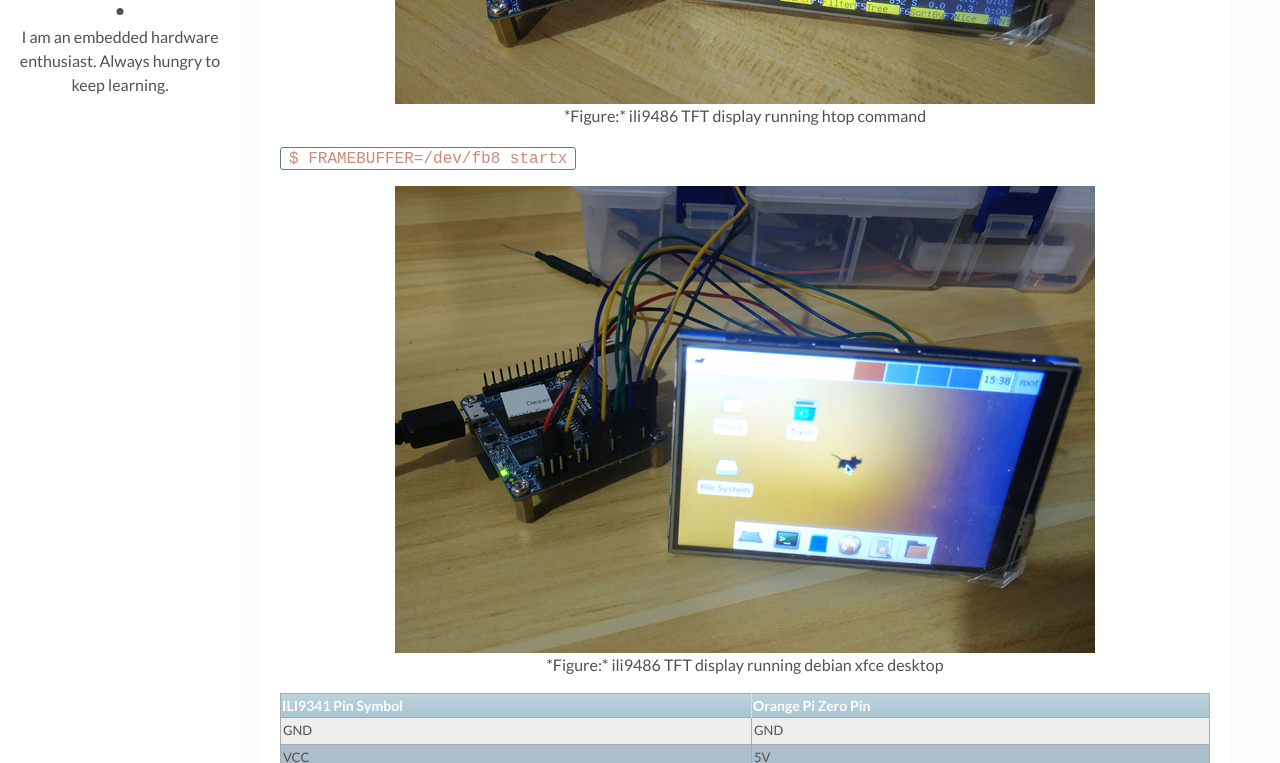
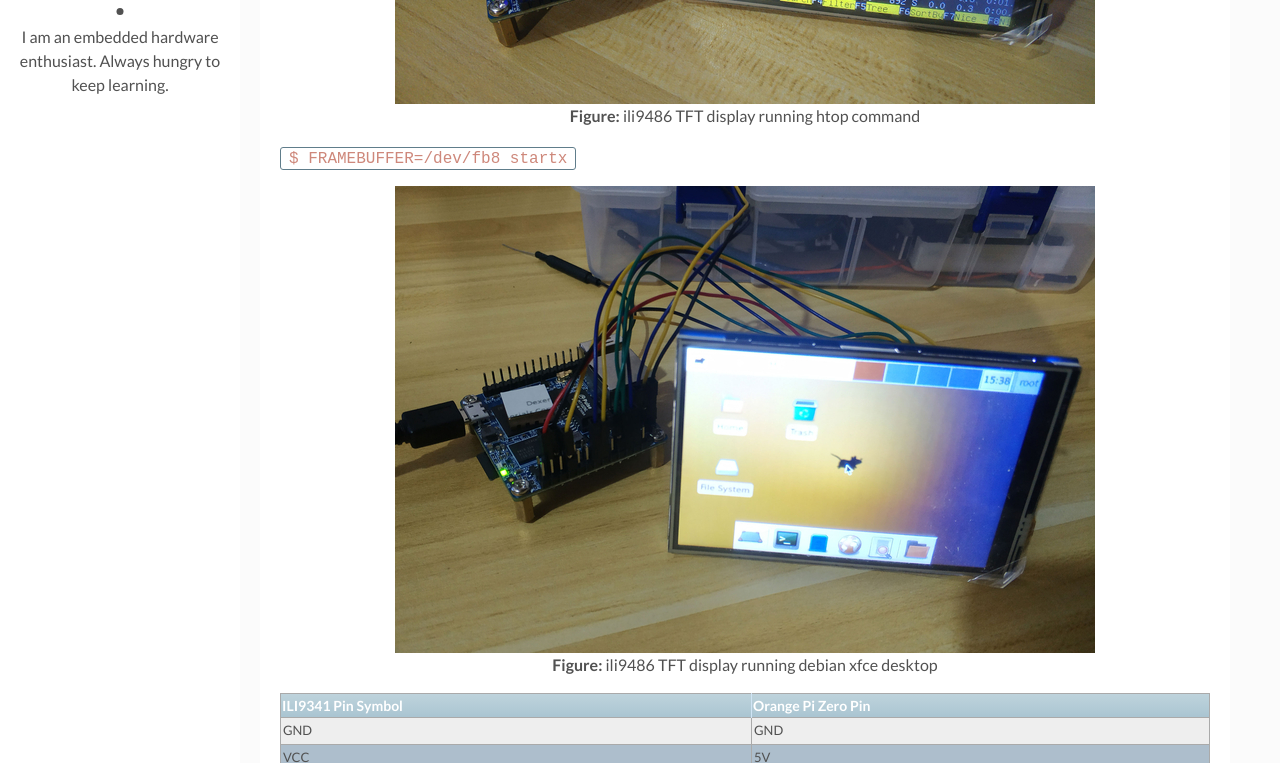
Before and after one commit to kogyikaunghtet/kogyikaunghtet.github.io, a Jekyll site: the page built from _posts/2021-11-27-tft-opi.markdown, in a window 1280 px wide and 1400 px high, scrolled down 1301 px. Shown: the part 154-917 px from the top of the window. Built offline with Jekyll 4.4.1, drawn with Linux system fonts in a browser that asks for light colours; comment, search, counter and statistics services are not loaded; some of the changed text lies outside the part shown.

Commit message:
Initial commit

```diff
--- a/_posts/2021-11-27-tft-opi.markdown
+++ b/_posts/2021-11-27-tft-opi.markdown
@@ -30,7 +30,7 @@ $ sudo modprobe fbtft_device custom name=fb_ili9486 gpios=dc:3,reset:0,led:6 spe
 <p align="center">
 <img src="/assets/img/opi_tft/ili9486_htop.jpg">
 <br>
-<a>*Figure:* ili9486 TFT display running htop command</a>
+<a><b>Figure:</b> ili9486 TFT display running htop command</a>
 </p>
 
 `$ FRAMEBUFFER=/dev/fb8 startx`
@@ -38,7 +38,7 @@ $ sudo modprobe fbtft_device custom name=fb_ili9486 gpios=dc:3,reset:0,led:6 spe
 <p align="center">
 <img src="/assets/img/opi_tft/ili9486_xfce.jpg">
 <br>
-<a>*Figure:* ili9486 TFT display running debian xfce desktop</a>
+<a><b>Figure:</b> ili9486 TFT display running debian xfce desktop</a>
 </p>
 
 | ILI9341 Pin Symbol | Orange Pi Zero Pin |
@@ -63,7 +63,7 @@ $ sudo modprobe fbtft_device custom name=fb_ili9341 gpios=dc:3,reset:0,led:6 spe
 <p align="center">
 <img src="/assets/img/opi_tft/ili9341_htop.jpg">
 <br>
-<a>*Figure:* ili9341 TFT display running debian xfce desktop</a>
+<a><b>Figure:</b> ili9341 TFT display running debian xfce desktop</a>
 </p>
 
 | BD663474 Pin No. | Symbol | Orange Pi Zero Pin |
@@ -87,7 +87,7 @@ $ sudo modprobe fbtft_device custom name=fb_bd663474 gpios=dc:3,reset:0,led:6 sp
 <p align="center">
 <img src="/assets/img/opi_tft/bd663474_xfce.jpg">
 <br>
-<a>*Figure:* BD 663474 TFT display running debian xfce desktop</a>
+<a><b>Figure:</b> BD 663474 TFT display running debian xfce desktop</a>
 </p>
 
 | SSD1351 Pin Symbol | Orange Pi Zero Pin |
@@ -110,5 +110,5 @@ $ sudo modprobe fbtft_device custom name=fb_ssd1351 gpios=dc:3,reset:0 speed=160
 <p align="center">
 <img src="/assets/img/opi_tft/ssd1351_login.jpg">
 <br>
-<a>*Figure:* SSD1351 OLED display running Debian CLI mode</a>
+<a><b>Figure:</b> SSD1351 OLED display running Debian CLI mode</a>
 </p>
```
